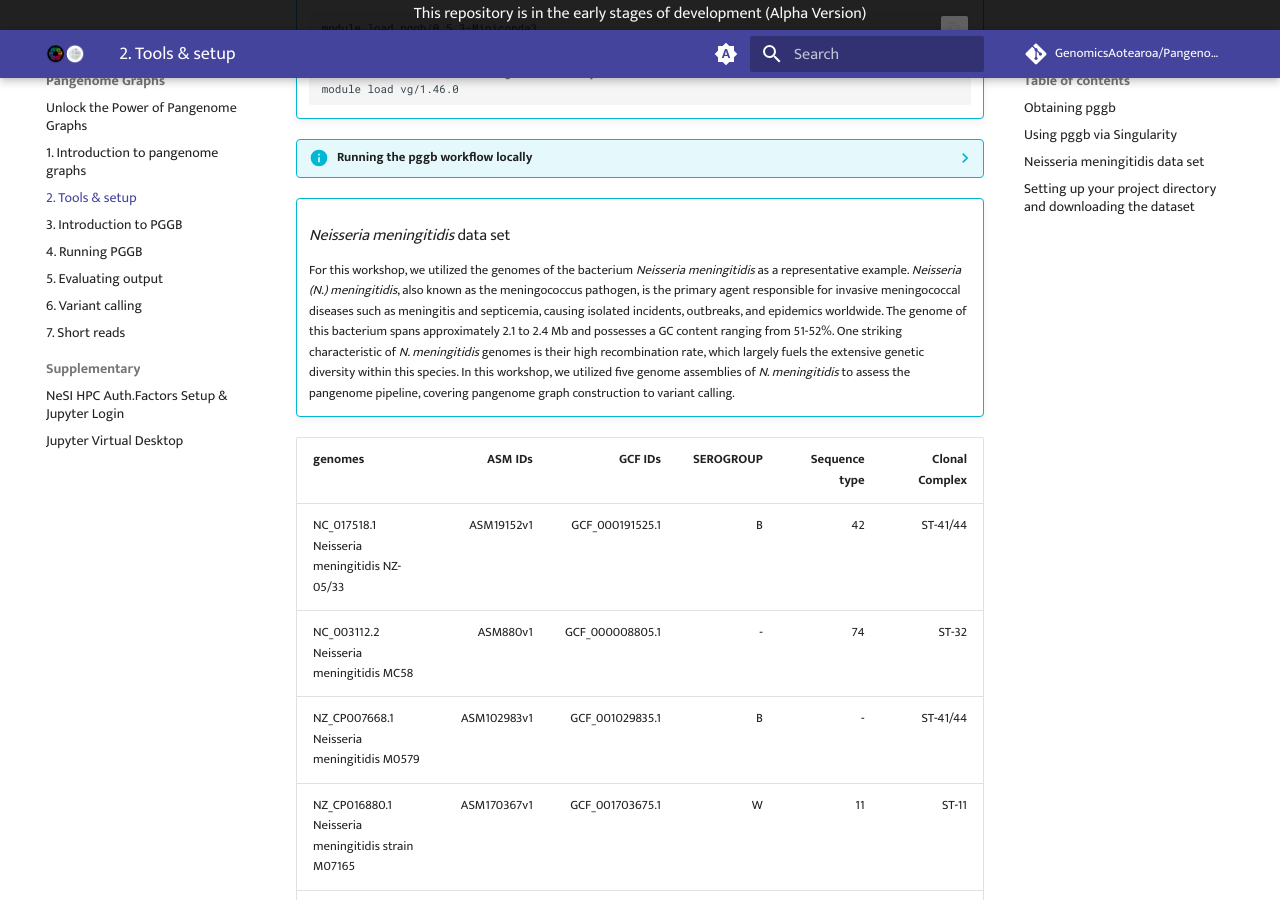
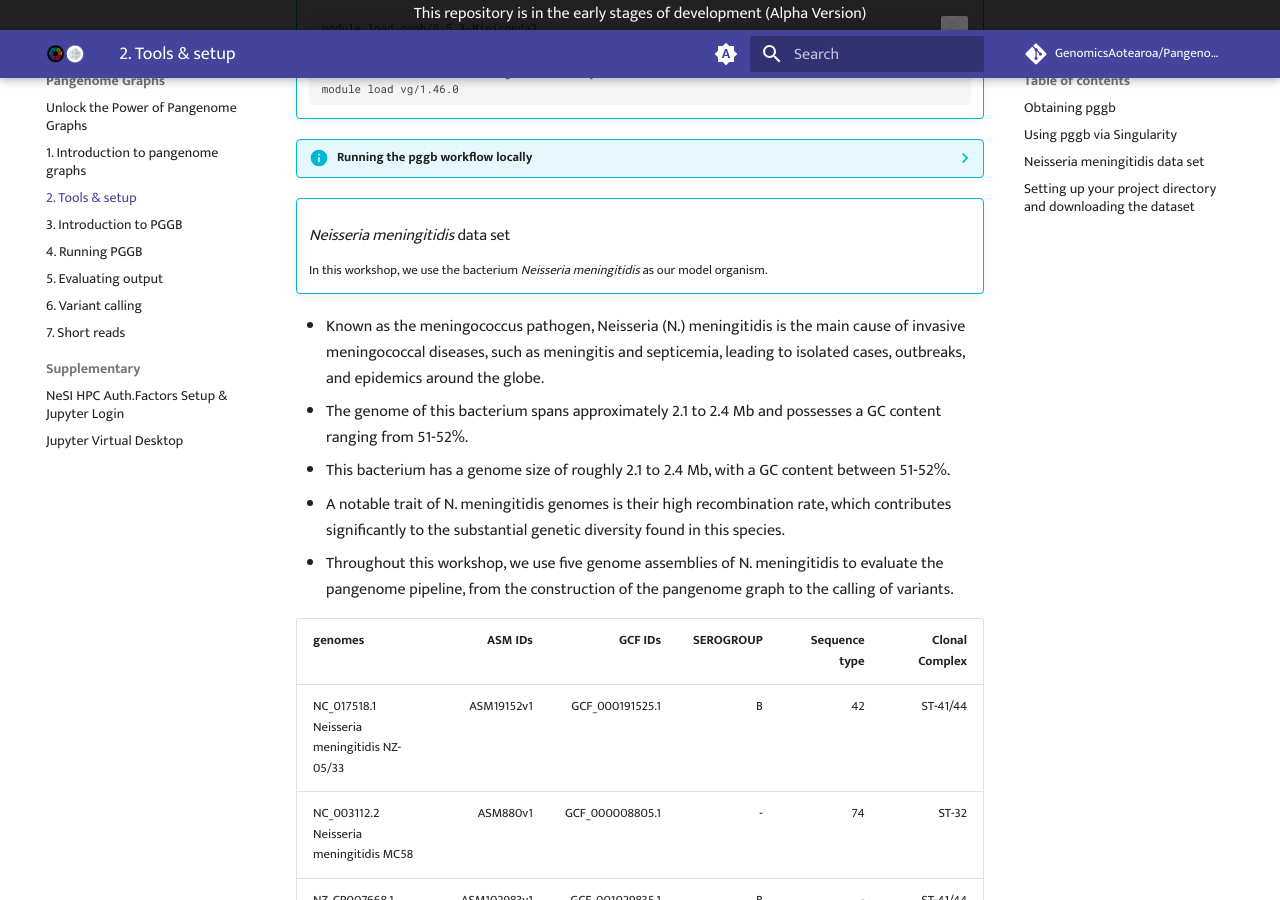
Before and after one commit to GenomicsAotearoa/Pangenome-Graphs-Workshop, an MkDocs documentation site: the page built from docs/2_Tools_and_setup.md, in a window 1280 px wide and 900 px high, scrolled down 607 px. Built offline with MkDocs 1.6.1 and Material for MkDocs 9.7.7, drawn with Linux system fonts in a browser that asks for light colours; comment, search, counter and statistics services are not loaded.

Commit message:
Update 2_Tools_and_setup.md

```diff
--- a/docs/2_Tools_and_setup.md
+++ b/docs/2_Tools_and_setup.md
@@ -50,8 +50,14 @@
 
     ### *Neisseria meningitidis* data set
 
-    For this workshop, we utilized the genomes of the bacterium _Neisseria meningitidis_ as a representative example.
-    _Neisseria (N.) meningitidis_, also known as the meningococcus pathogen, is the primary agent responsible for invasive meningococcal diseases such as meningitis and septicemia, causing isolated incidents, outbreaks, and epidemics worldwide. The genome of this bacterium spans approximately 2.1 to 2.4 Mb and possesses a GC content ranging from 51-52%. One striking characteristic of _N. meningitidis_ genomes is their high recombination rate, which largely fuels the extensive genetic diversity     within this species. In this workshop, we utilized five genome assemblies of _N. meningitidis_ to assess the pangenome pipeline, covering pangenome graph construction to variant calling.
+    In this workshop, we use the bacterium _Neisseria meningitidis_ as our model organism.
+ - Known as the meningococcus pathogen, Neisseria (N.) meningitidis is the main cause of invasive meningococcal diseases, such as meningitis and septicemia, leading to isolated cases, outbreaks, and epidemics around the globe.
+ - The genome of this bacterium spans approximately 2.1 to 2.4 Mb and possesses a GC content ranging from 51-52%.
+ - This bacterium has a genome size of roughly 2.1 to 2.4 Mb, with a GC content between 51-52%.
+ - A notable trait of N. meningitidis genomes is their high recombination rate, which contributes significantly to the substantial genetic diversity found in this species.
+ - Throughout this workshop, we use five genome assemblies of N. meningitidis to evaluate the pangenome pipeline, from the construction of the pangenome graph to the calling of variants.
+
+
 
 | genomes                             | ASM IDs   |GCF IDs    | SEROGROUP  | Sequence type | Clonal Complex   |
 |:-----                               |----------:|----------:|-----------:|--------------:|-----------------:|
```
